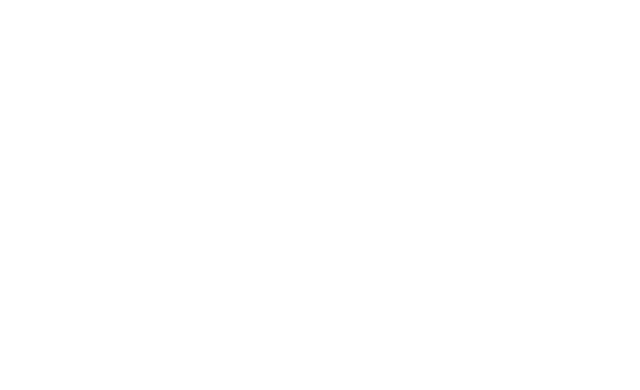
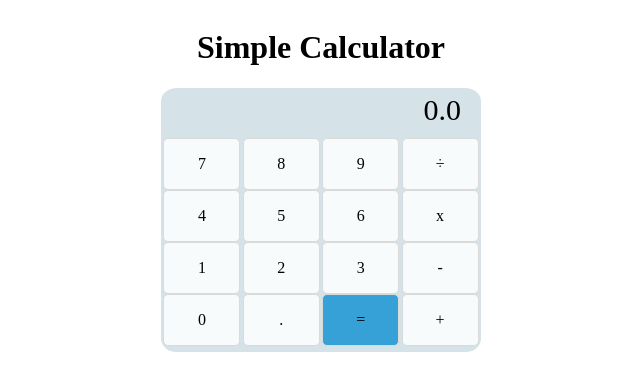
Before and after one commit to bxlt/Calculator, a plain HTML site: page main.html in a window 1280 px wide. Shown: the whole page, without its empty margins (319-959 px from the left). Drawn offline with Linux system fonts and the light colour scheme.

Commit message:
add basic calulator template

```diff
--- a/main.html
+++ b/main.html
@@ -3,9 +3,33 @@
 <head>
     <meta charset="UTF-8">
     <meta name="viewport" content="width=device-width, initial-scale=1.0">
+    <link rel="stylesheet" href="style.css">
     <title>Calculator</title>
 </head>
 <body>
+    <h1>Simple Calculator</h1>
+    <div id="calc">
+        <div id="display">0.0</div>
+
+        <div id="btns">
+            <div class="btn" id="7">7</div>
+            <div class="btn" id="8">8</div>
+            <div class="btn" id="9">9</div>
+            <div class="btn" id="div">÷</div>
+            <div class="btn" id="4">4</div>
+            <div class="btn" id="5">5</div>
+            <div class="btn" id="6">6</div>
+            <div class="btn" id="multi">x</div>
+            <div class="btn" id="1">1</div>
+            <div class="btn" id="2">2</div>
+            <div class="btn" id="3">3</div>
+            <div class="btn" id="sub">-</div>
+            <div class="btn" id="0">0</div>
+            <div class="btn" id="dot">.</div>
+            <div class="btn" id="eq">=</div>
+            <div class="btn" id="add">+</div>
+        </div>
+    </div>
 
     <script src="./main.js"></script>
 </body>
--- a/main.js
+++ b/main.js
@@ -1,5 +1,6 @@
 let first = 0;
 let second = 0;
+// add = 1, subtract=2, divide=3, multiply=4
 let currOpt = 0;
 
 function roundToTwo(num) {
--- a/style.css
+++ b/style.css
@@ -0,0 +1,46 @@
+body{
+    display: flex;
+    align-items: center;
+    justify-content: center;
+    flex-direction:column
+}
+
+#calc{
+    width: 320px;
+    height: 264px;
+    border-radius: 5%;
+    background-color: #d5e2e8;
+
+}
+
+#display{
+    box-sizing: border-box;
+    width: 320px;
+    height: 50px;
+    text-align: end;
+    font-size: 30px;
+    padding-right: 20px;
+    padding-top: 5px;
+}
+
+.btn{
+    display: flex;
+    width: 75px;
+    height: 50px;
+    border-radius: 5px;
+    border: 1px solid #d9dbdb;
+    background-color: #f7fbfc;
+    justify-content: center;
+    align-items: center;
+}
+
+#btns{
+    display: flex;
+    flex-direction: row;
+    flex-wrap: wrap;
+    justify-content: space-evenly;
+}
+
+#eq{
+    background-color: #36a1d6;
+}
```
